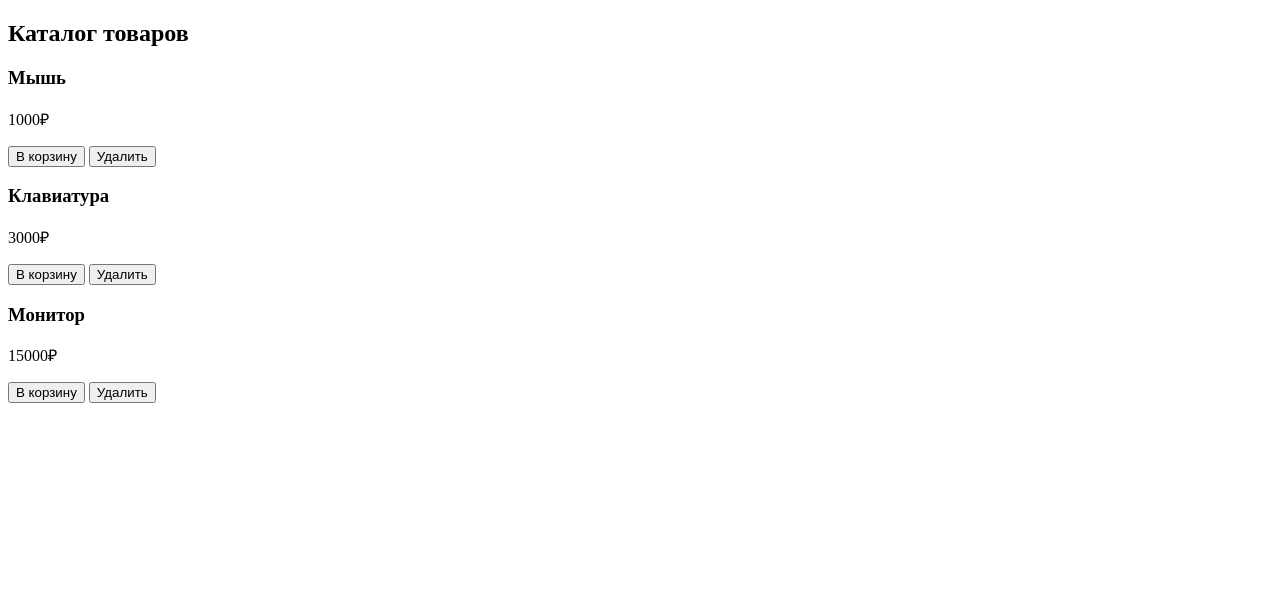
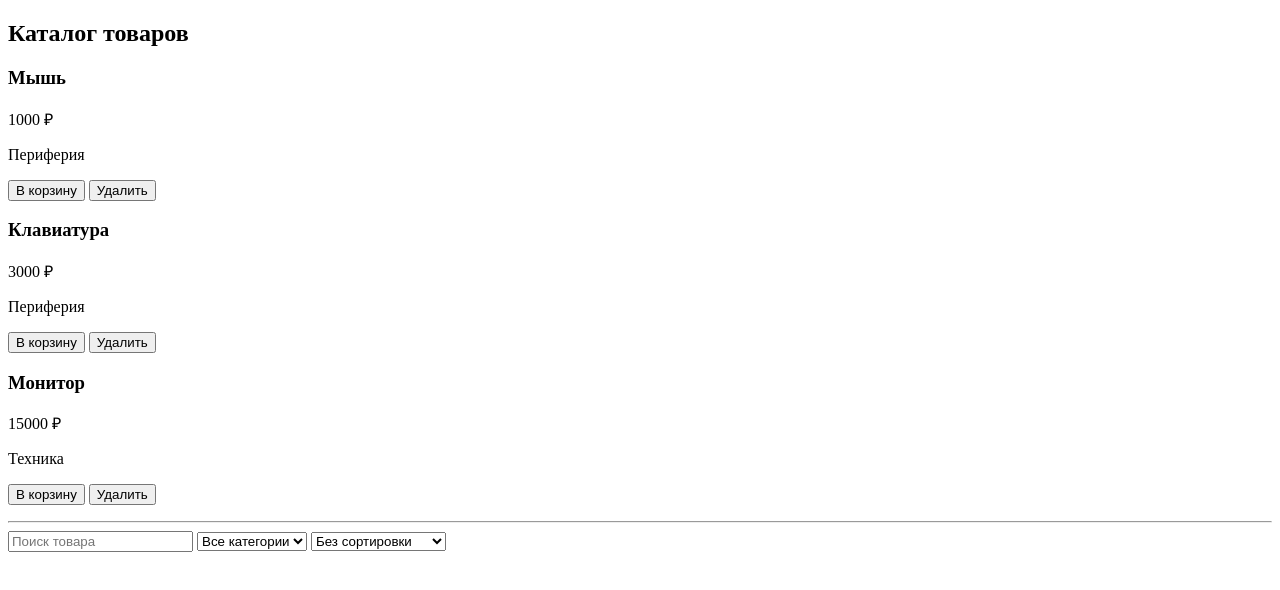
Before and after one commit to Nik0St9/lab3, a plain HTML site: page tasks5-7.html in a window 1280 px wide. Drawn offline with Linux system fonts and the light colour scheme.

Commit message:
Добавил фильтр

```diff
--- a/tasks5-7.html
+++ b/tasks5-7.html
@@ -6,39 +6,86 @@
 
     <div id="products"></div>
     <p id="cartMessage"></p>
+
+    <hr>
+    <input type="text" id="search" placeholder="Поиск товара">
+
+    <select id="category">
+        <option value="Все">Все категории</option>
+        <option value="Периферия">Периферия</option>
+        <option value="Техника">Техника</option>
+    </select>
+
+    <select id="sort">
+        <option value="default">Без сортировки</option>
+        <option value="asc">Сначала дешевле</option>
+        <option value="desc">Сначала дороже</option>
+    </select>
+
     <script>
         const products = [
             {
                 id: 1,
                 title: "Мышь",
-                price: 1000
+                price: 1000,
+                category: "Периферия"
             },
             {
                 id: 2,
                 title: "Клавиатура",
-                price: 3000
+                price: 3000,
+                category: "Периферия"
             },
             {
                 id: 3,
                 title: "Монитор",
-                price: 15000
+                price: 15000,
+                category: "Техника"
             }
         ]
 
         const productsContainer = document.querySelector("#products")
         const cartMessage = document.querySelector("#cartMessage")
+        const search = document.querySelector("#search")
+        const category = document.querySelector("#category")
+        const sort = document.querySelector("#sort")
 
         function renderProducts() {
+
             productsContainer.innerHTML = ""
 
-            products.forEach((product) => {
+            let result = [...products]
+
+            result = result.filter(product => {
+                return product.title
+                    .toLowerCase()
+                    .includes(search.value.toLowerCase())
+            })
+
+            if (category.value !== "Все") {
+                result = result.filter(product => {
+                    return product.category === category.value
+                })
+            }
+
+            if (sort.value === "asc") {
+                result.sort((a, b) => a.price - b.price)
+            }
+
+            if (sort.value === "desc") {
+                result.sort((a, b) => b.price - a.price)
+            }
+
+            result.forEach(product => {
                 const card = document.createElement("div")
+
                 card.classList.add("product")
                 card.dataset.id = product.id
 
                 card.innerHTML = `
                     <h3>${product.title}</h3>
-                    <p>${product.price}₽</p>
+                    <p>${product.price} ₽</p>
+                    <p>${product.category}</p>
 
                     <button class="cartButton">
                         В корзину
@@ -47,11 +94,16 @@
                     <button class="deleteButton">
                         Удалить
                     </button>`
+
                 productsContainer.append(card)
             })
         }
+        renderProducts()
+        search.addEventListener("input", renderProducts)
 
-        renderProducts()
+        category.addEventListener("change", renderProducts)
+
+        sort.addEventListener("change", renderProducts)
 
         productsContainer.addEventListener("click", (event) => {
             const card = event.target.closest(".product")
```
